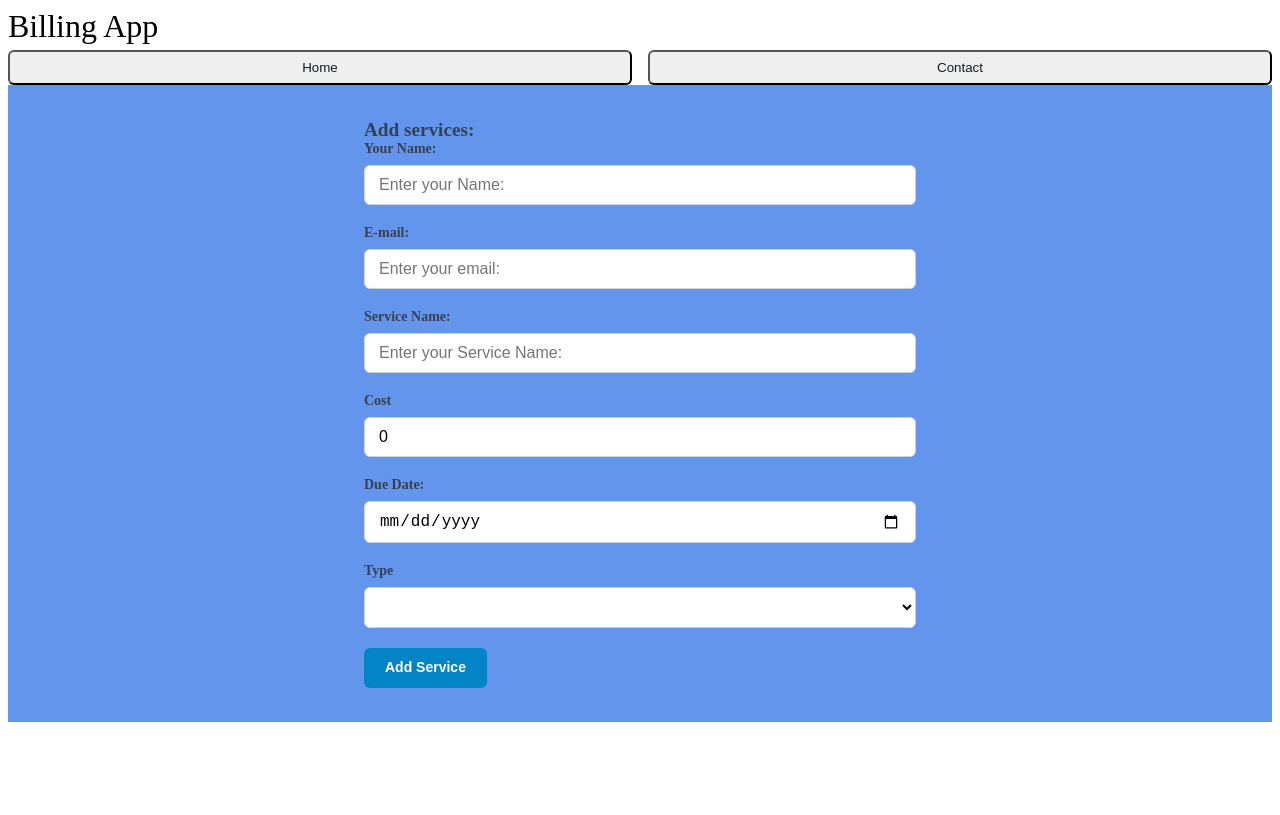
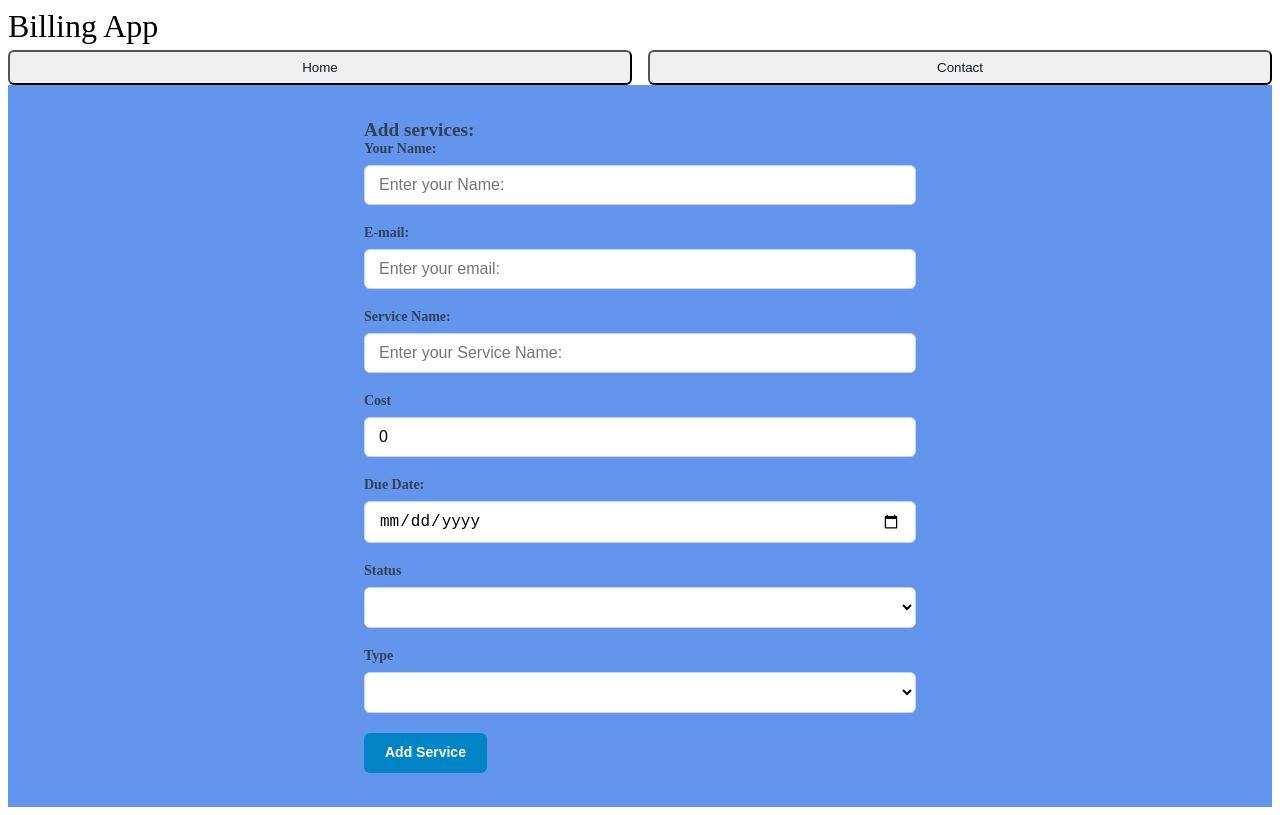
Before and after one commit to ingRicardo/billing-app, an Angular app: page / in a window 1280 px wide. Built offline with nearby package versions, Linux system fonts and the light colour scheme.

Commit message:
status select added

```diff
--- a/src/app/components/home/home.html
+++ b/src/app/components/home/home.html
@@ -26,6 +26,19 @@
             <input type="date"  [(ngModel)]="duedate" name="duedate" id="date">
         </div>
         <div class="form-group">
+            <label for="status">Status</label>
+            <select id="type"  [(ngModel)]="status" name="status">
+                <option value="Pending">Pending</option>
+                <option value="Suspended">Suspended</option>
+                <option value="Completed">Completed</option>
+                <option value="Active">Active</option>
+                <option value="Paid">Paid</option>
+                <option value="Overdue">Overdue</option>
+                <option value="Cancelled">Cancelled</option>
+                <option value="Delinquent">Delinquent</option>
+            </select>
+        </div>
+        <div class="form-group">
             <label for="type">Type</label>
             <select id="type"  [(ngModel)]="type" name="type">
                 <option value="Basic">Basic</option>
--- a/src/app/components/home/home.ts
+++ b/src/app/components/home/home.ts
@@ -17,9 +17,10 @@ export class Home {
   duedate = signal<string>('');
   type = signal<string>('');
   email = signal<string>('');
+  status = signal<string>('');
   addService() {
     console.log('add service  name : ', this.name() ,' servicename: ', this.servicename(),
-    'number: ', this.cost(), 'duedate: ',this.duedate(), 'type: ', this.type(), 'email: ',this.email());
+    'number: ', this.cost(), 'duedate: ',this.duedate(), 'type: ', this.type(), 'email: ',this.email(), 'status: ', this.status());
   }
 
 }
```
